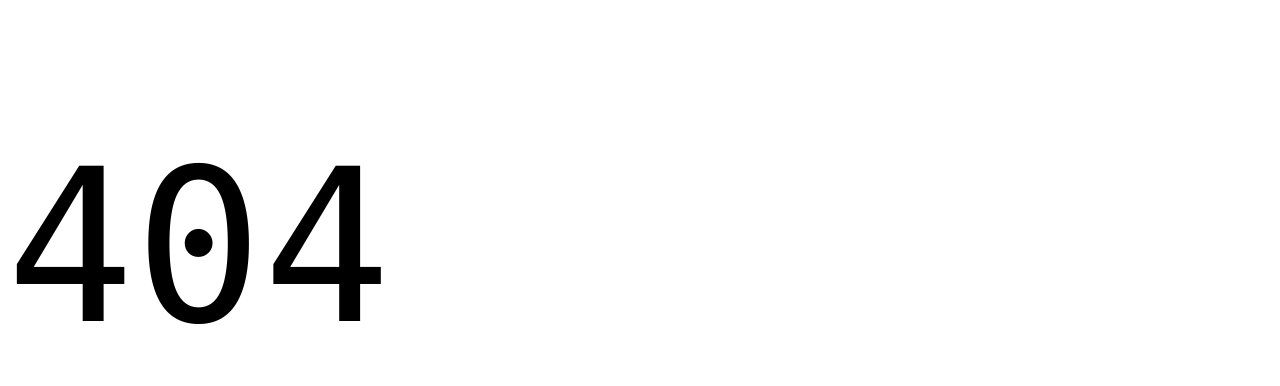
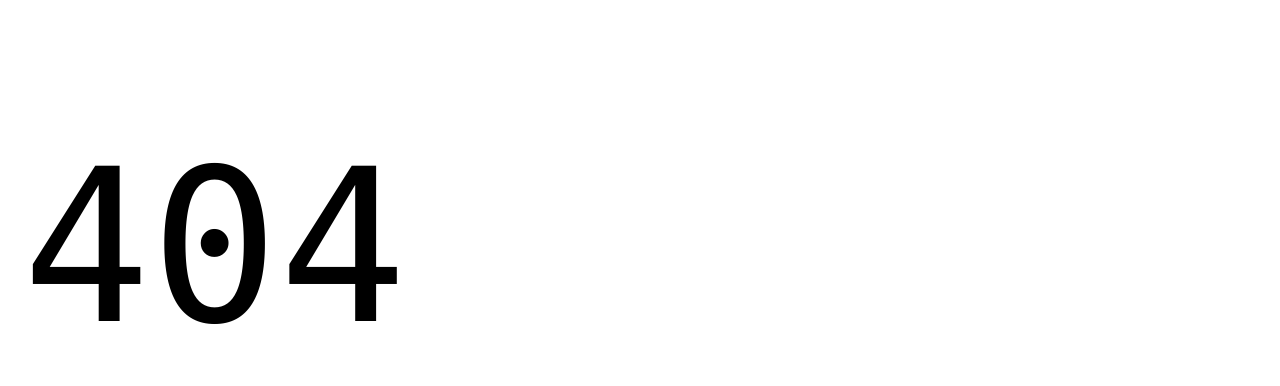
Before and after one commit to del-priyanshi-shrivastava/helix-poc-priyanshi, a website with bundled scripts: page 404.html in a window 1280 px wide. Shown: the part 61-447 px from the top of the page. Built offline with nearby package versions, Linux system fonts and the light colour scheme; files whose address does not match are found by name.

Commit message:
Update styles.css

```diff
--- a/styles/styles.css
+++ b/styles/styles.css
@@ -224,7 +224,11 @@ main .section {
   padding: 64px 16px;
 }
 
-
+@media (min-width: 600px) {
+  main .section {
+    padding: 64px 32px;
+  }
+}
 
 @media (min-width: 900px) {
   .section > div {
```
